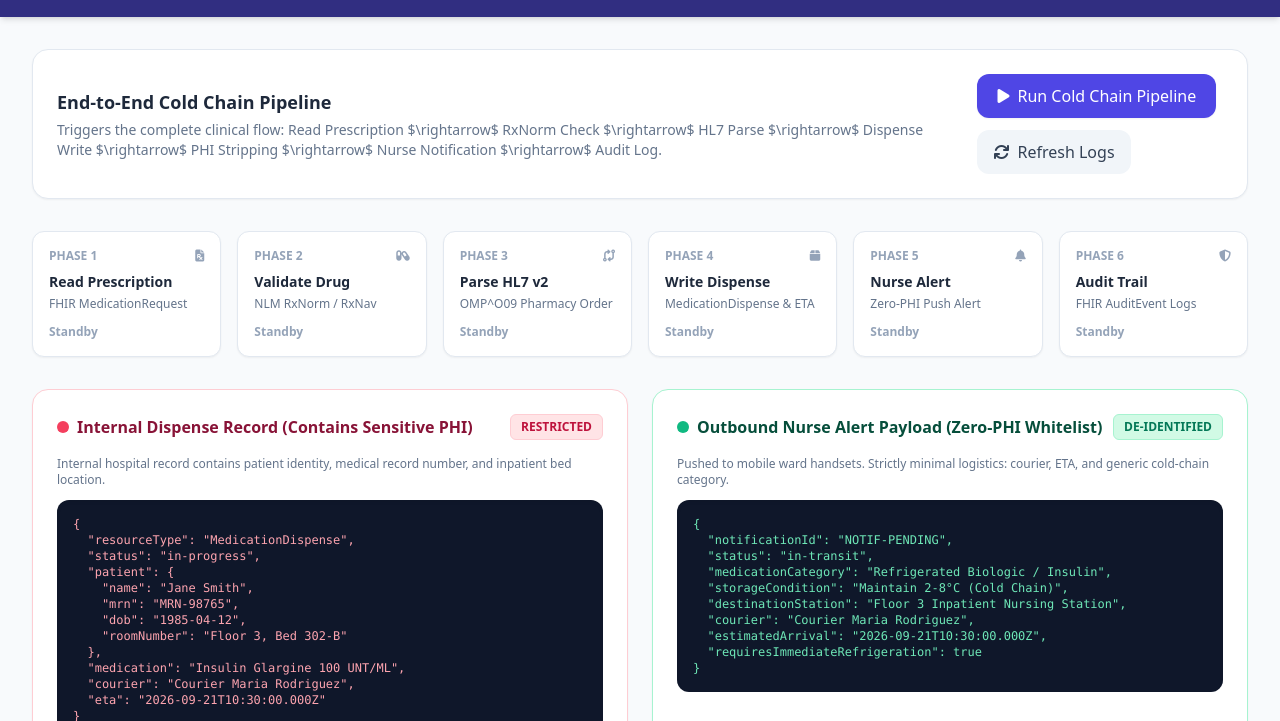
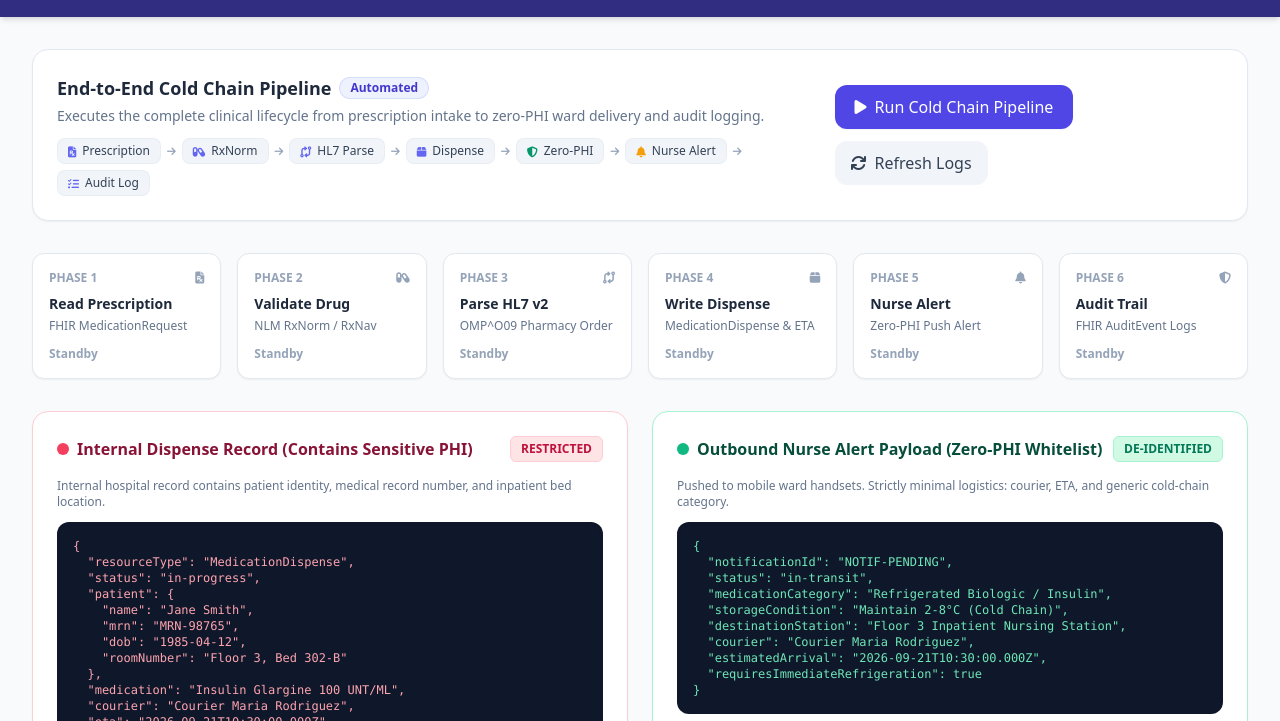
Before and after one commit to ZamanAsad007/Pharmacy-Cold-Chain-to-Inpatient-Floor-IPD-, a website: page public/index.html in a window 1280 px wide. Shown: the part 79-800 px from the top of the page. Drawn offline with nearby package versions, Linux system fonts and the light colour scheme; no server answers.

Commit message:
fix(ui): polish pipeline description with workflow badges and modernize docker-compose

```diff
--- a/docker-compose.yml
+++ b/docker-compose.yml
@@ -1,5 +1,3 @@
-version: '3.8'
-
 services:
   hapi-fhir:
     image: docker.io/hapiproject/hapi:v6.10.0
--- a/public/index.html
+++ b/public/index.html
@@ -43,8 +43,42 @@
     <!-- Top Action Card -->
     <div class="bg-white rounded-2xl shadow-sm border border-slate-200 p-6 flex flex-col lg:flex-row lg:items-center lg:justify-between gap-6">
       <div>
-        <h2 class="text-lg font-bold text-slate-800">End-to-End Cold Chain Pipeline</h2>
-        <p class="text-sm text-slate-500 mt-1">Triggers the complete clinical flow: Read Prescription $\rightarrow$ RxNorm Check $\rightarrow$ HL7 Parse $\rightarrow$ Dispense Write $\rightarrow$ PHI Stripping $\rightarrow$ Nurse Notification $\rightarrow$ Audit Log.</p>
+        <div class="flex items-center gap-2">
+          <h2 class="text-lg font-bold text-slate-800">End-to-End Cold Chain Pipeline</h2>
+          <span class="text-xs font-semibold px-2.5 py-0.5 rounded-full bg-indigo-50 text-indigo-700 border border-indigo-200/60">Automated</span>
+        </div>
+        <p class="text-sm text-slate-500 mt-1">
+          Executes the complete clinical lifecycle from prescription intake to zero-PHI ward delivery and audit logging.
+        </p>
+        <div class="flex flex-wrap items-center gap-1.5 mt-3 text-xs text-slate-600">
+          <span class="inline-flex items-center gap-1.5 px-2.5 py-1 rounded-lg bg-slate-100 font-medium text-slate-700 border border-slate-200/60">
+            <i class="fa-solid fa-file-prescription text-indigo-500 text-[11px]"></i> Prescription
+          </span>
+          <i class="fa-solid fa-arrow-right text-[10px] text-slate-400"></i>
+          <span class="inline-flex items-center gap-1.5 px-2.5 py-1 rounded-lg bg-slate-100 font-medium text-slate-700 border border-slate-200/60">
+            <i class="fa-solid fa-capsules text-indigo-500 text-[11px]"></i> RxNorm
+          </span>
+          <i class="fa-solid fa-arrow-right text-[10px] text-slate-400"></i>
+          <span class="inline-flex items-center gap-1.5 px-2.5 py-1 rounded-lg bg-slate-100 font-medium text-slate-700 border border-slate-200/60">
+            <i class="fa-solid fa-code-compare text-indigo-500 text-[11px]"></i> HL7 Parse
+          </span>
+          <i class="fa-solid fa-arrow-right text-[10px] text-slate-400"></i>
+          <span class="inline-flex items-center gap-1.5 px-2.5 py-1 rounded-lg bg-slate-100 font-medium text-slate-700 border border-slate-200/60">
+            <i class="fa-solid fa-box text-indigo-500 text-[11px]"></i> Dispense
+          </span>
+          <i class="fa-solid fa-arrow-right text-[10px] text-slate-400"></i>
+          <span class="inline-flex items-center gap-1.5 px-2.5 py-1 rounded-lg bg-slate-100 font-medium text-slate-700 border border-slate-200/60">
+            <i class="fa-solid fa-shield-halved text-emerald-600 text-[11px]"></i> Zero-PHI
+          </span>
+          <i class="fa-solid fa-arrow-right text-[10px] text-slate-400"></i>
+          <span class="inline-flex items-center gap-1.5 px-2.5 py-1 rounded-lg bg-slate-100 font-medium text-slate-700 border border-slate-200/60">
+            <i class="fa-solid fa-bell text-amber-500 text-[11px]"></i> Nurse Alert
+          </span>
+          <i class="fa-solid fa-arrow-right text-[10px] text-slate-400"></i>
+          <span class="inline-flex items-center gap-1.5 px-2.5 py-1 rounded-lg bg-slate-100 font-medium text-slate-700 border border-slate-200/60">
+            <i class="fa-solid fa-list-check text-indigo-500 text-[11px]"></i> Audit Log
+          </span>
+        </div>
       </div>
       <div class="flex flex-wrap items-center gap-3">
         <button id="run-pipeline-btn" onclick="triggerPipeline()" class="inline-flex items-center gap-2 bg-indigo-600 hover:bg-indigo-700 text-white font-medium px-5 py-2.5 rounded-xl shadow-sm transition active:scale-95">
```
